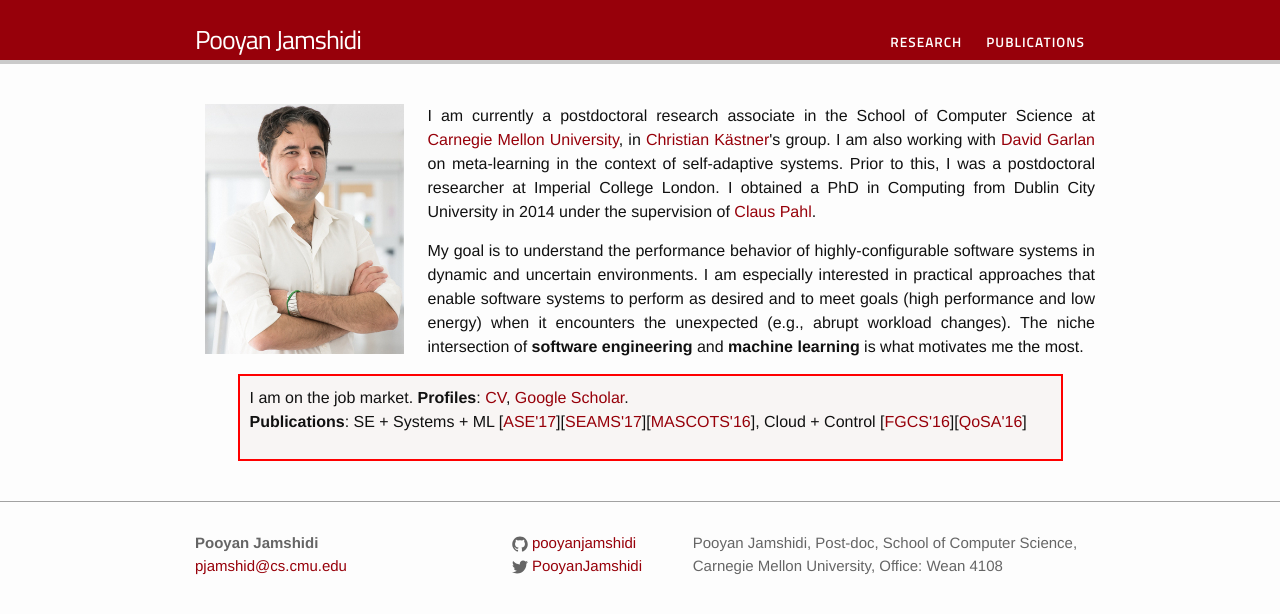
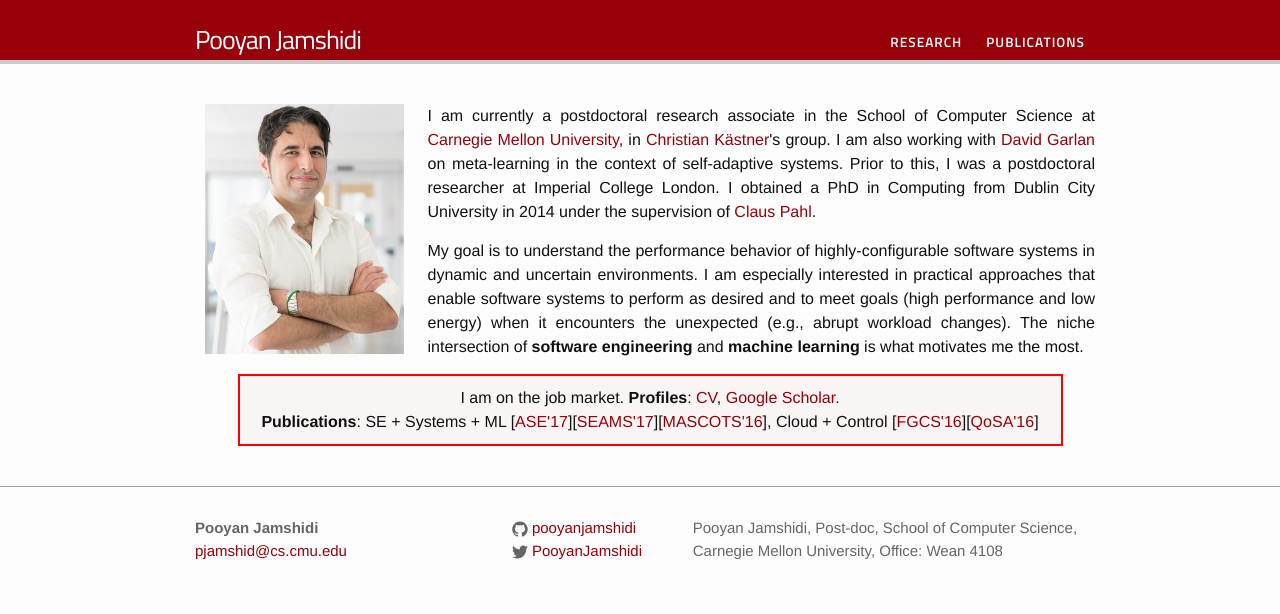
Before and after one commit to pooyanjamshidi/pooyanjamshidi.github.io, a Jekyll site: the page built from index.html, in a window 1280 px wide. Shown: the top 614 px of the page. Built offline with Jekyll 4.4.1, drawn with Linux system fonts in a browser that asks for light colours.

Commit message:
editted publications

```diff
--- a/index.html
+++ b/index.html
@@ -21,12 +21,10 @@
 		</p>
 	</div>
 
-	<div class="emph-border">
-    <p align=justify>
+	<div class="emph-border" align=justify>
     I am on the job market.
     <b>Profiles</b>: <a href="{{ "/resources/cv/cv_pooyan_jamshidi.pdf" |  prepend: site.baseurl }}">CV</a>, <a href="http://scholar.google.com/citations?hl=en&user=Jre2RUQAAAAJ">Google Scholar</a>. <br />
     <b>Publications</b>: SE + Systems + ML [<a href="https://arxiv.org/pdf/1709.02280">ASE'17</a>][<a href="https://arxiv.org/pdf/1704.00234">SEAMS'17</a>][<a href="https://arxiv.org/pdf/1606.06543">MASCOTS'16</a>], Cloud + Control [<a href="{{ "/resources/publications/FGCS16.pdf" |  prepend: site.baseurl }}">FGCS'16</a>][<a href="{{ "/resources/publications/QoSA16.pdf" |  prepend: site.baseurl }}">QoSA'16</a>]
-    </p>
     </div>
 </section>
 
```
